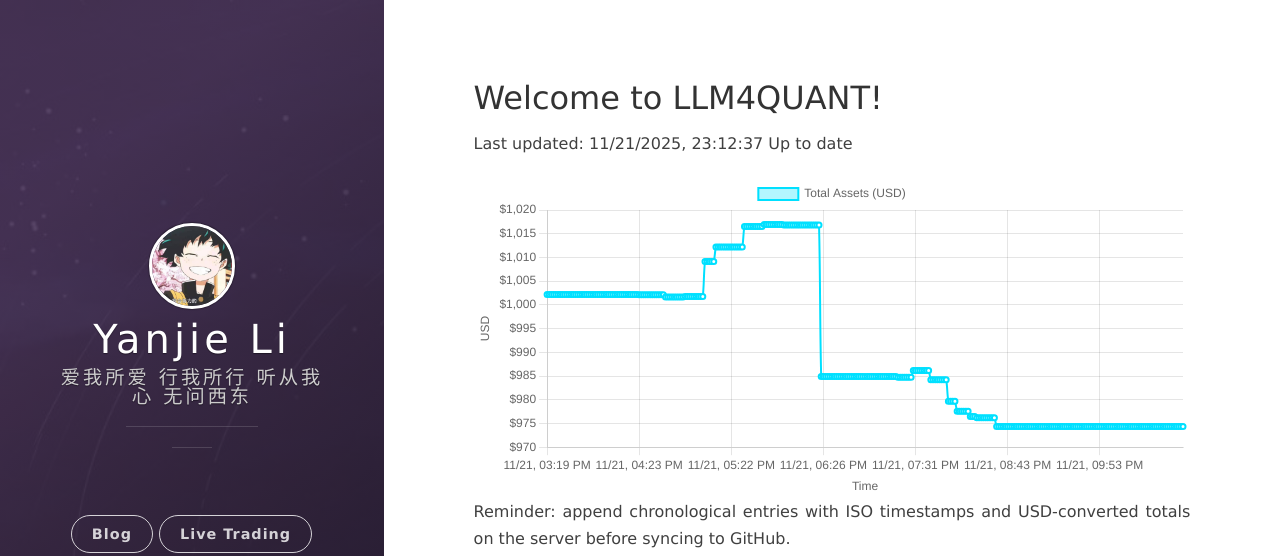
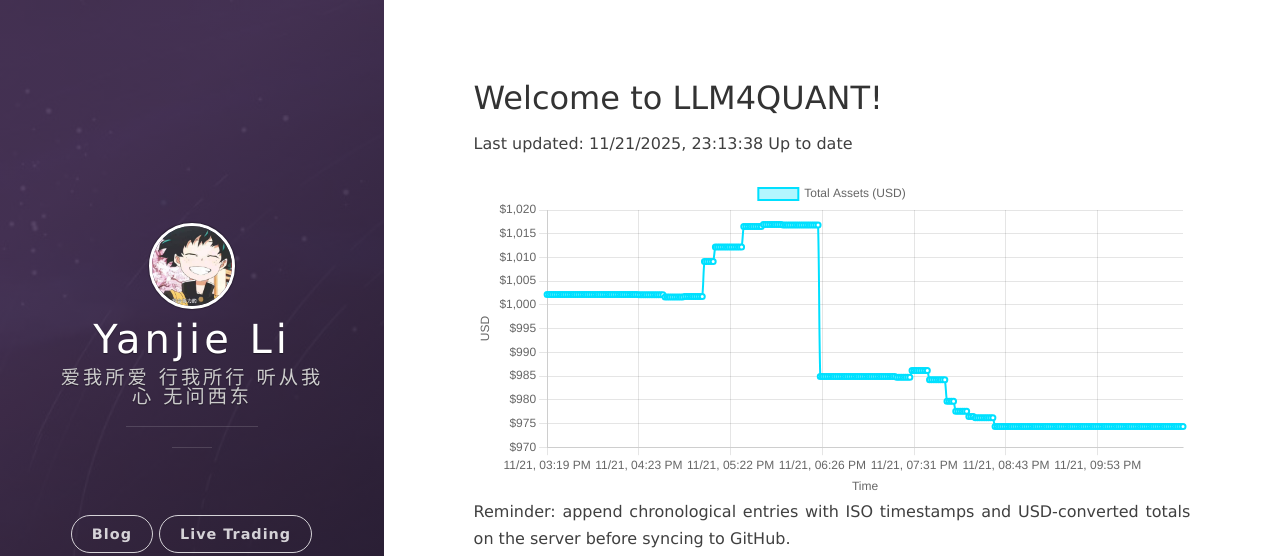
Before and after one commit to leeyegy/leeyegy.github.io, a Jekyll site: the page built from live-trading.html, in a window 1280 px wide. Shown: the top 556 px of the page. Built offline with Jekyll 4.4.1, drawn with Linux system fonts in a browser that asks for light colours; nearby versions of some CDN libraries.

Commit message:
AccountMonitor: update balance history 2025-11-22T07:13:38+08:00

```diff
--- a/assets/data/binance/balance-history.json
+++ b/assets/data/binance/balance-history.json
@@ -1,5 +1,5 @@
 {
-  "generatedAt": "2025-11-22T07:12:37+08:00",
+  "generatedAt": "2025-11-22T07:13:38+08:00",
   "asset": "total_usd_value",
   "history": [
     {
@@ -1165,6 +1165,10 @@
     {
       "timestamp": "2025-11-22T07:12:37+08:00",
       "totalUsd": 974.36593718
+    },
+    {
+      "timestamp": "2025-11-22T07:13:38+08:00",
+      "totalUsd": 974.36593718
     }
   ]
 }
```
